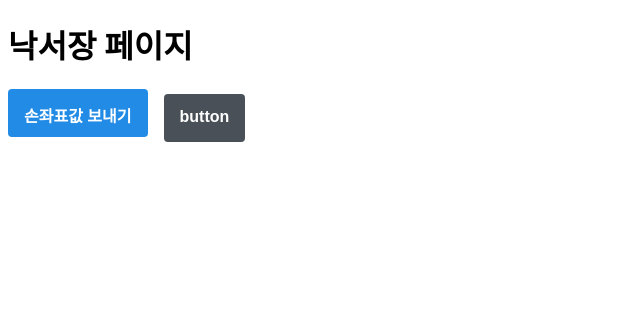
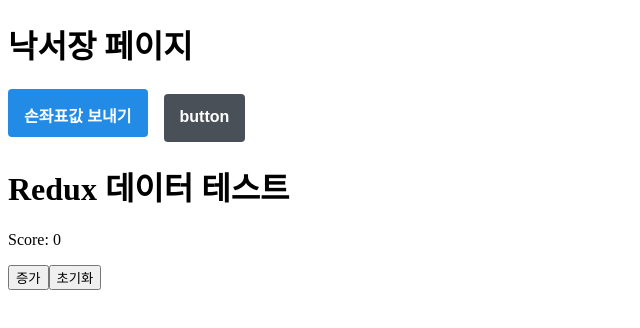
Before and after one commit to TUK-2023-Project/frontend, a React (Create React App) app: page / in a window 1280 px wide. Shown: the top 328 px of the page, without its empty margins (0-640 px from the left). Built offline with nearby package versions, Linux system fonts and the light colour scheme.

Commit message:
feat : 테스트용 Action, Reducer 생성

```diff
--- a/src/pages/PlaygroudPage.tsx
+++ b/src/pages/PlaygroudPage.tsx
@@ -2,9 +2,16 @@ import React, { useState, useEffect } from "react";
 import classNames from "classnames"; // 조건부로 css 클래스 넣어주는 라이브러리
 import "./PlaygroundPage.scss"; // scss 임포트
 import WebSocketDisplay from "../components/WebSocketDisplay";
+import { useDispatch, useSelector } from "react-redux";
+import { incrementScore, resetScore } from "../redux/actions/TestActions";
 
 function PlaygroudPage() {
   const [click, setClick] = useState<boolean | any>(false);
+
+  const dispatch = useDispatch();
+  const score = useSelector(
+    (state: { Test: { score: number } }) => state.Test.score
+  );
 
   useEffect(() => {
     console.log(click);
@@ -27,6 +34,14 @@ function PlaygroudPage() {
       </button>
       <button className={classNames("Button", "gray")}>button</button>
       {click === true ? <WebSocketDisplay click={click} /> : ""}
+
+      <div>
+        <h1>Redux 데이터 테스트</h1>
+        <p>Score: {score}</p>
+        <button onClick={() => dispatch(incrementScore())}>증가</button>
+
+        <button onClick={() => dispatch(resetScore())}>초기화</button>
+      </div>
     </div>
   );
 }
--- /dev/null
+++ b/src/redux/actions/TestActions.ts
@@ -0,0 +1,7 @@
+export const incrementScore = () => ({
+  type: "INCREMENT_SCORE",
+});
+
+export const resetScore = () => ({
+  type: "RESET_SCORE",
+});
--- a/src/redux/configStore.ts
+++ b/src/redux/configStore.ts
@@ -1,9 +1,11 @@
 import { configureStore } from "@reduxjs/toolkit";
 import { TaskReducer } from "./reducers/TaskReducer";
+import { TestReducer } from "./reducers/TestReducer";
 
 const store = configureStore({
   reducer: {
     Task: TaskReducer,
+    Test: TestReducer,
   },
   devTools: process.env.NODE_ENV !== "production",
 });
--- /dev/null
+++ b/src/redux/reducers/TestReducer.ts
@@ -0,0 +1,19 @@
+const TestInitialState = {
+  score: 0,
+};
+
+export const TestReducer = (state = TestInitialState, action: any) => {
+  switch (action.type) {
+    case "INCREMENT_SCORE":
+      return {
+        ...state,
+        score: state.score + 1,
+      };
+
+    case "RESET_SCORE":
+      return TestInitialState;
+
+    default:
+      return state;
+  }
+};
```
